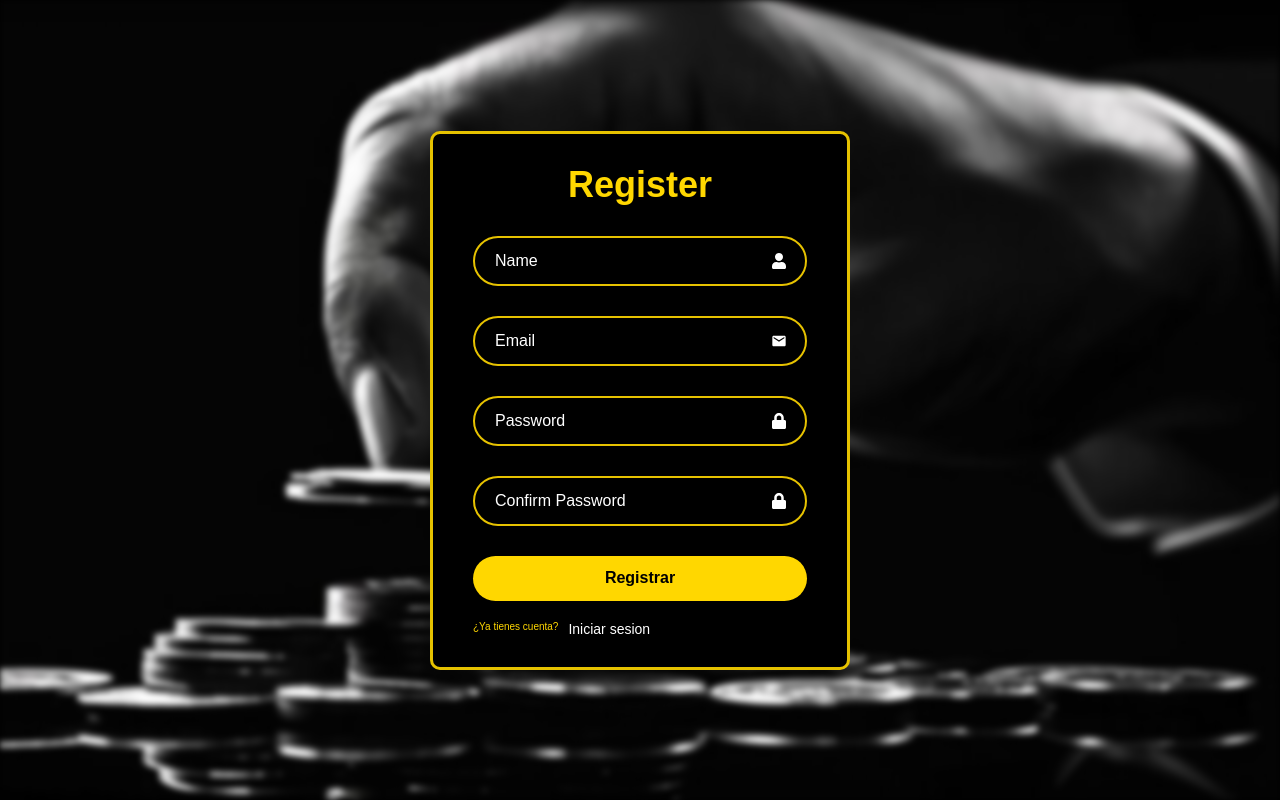
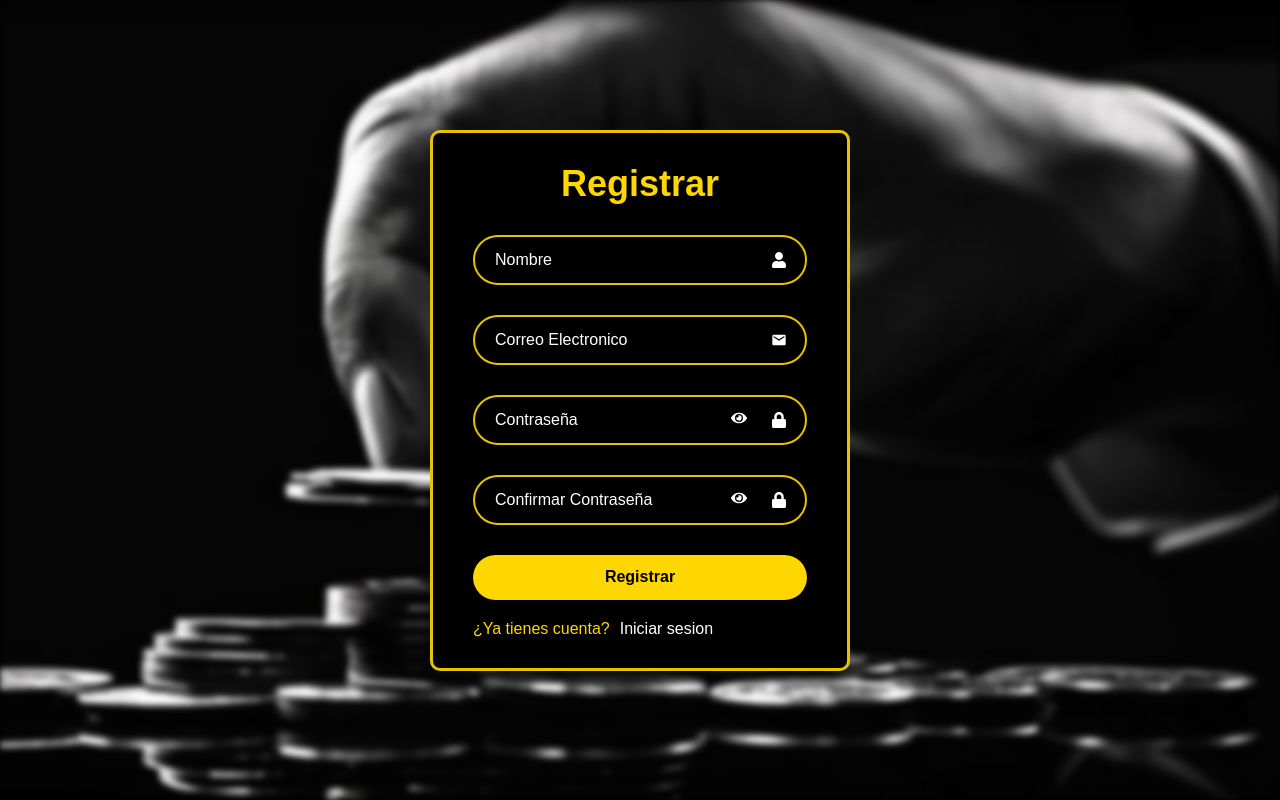
Before and after one commit to juanhcode/AssetMaker, a React (Create React App) app: page /register in a window 1280 px wide. Built offline with nearby package versions, Linux system fonts and the light colour scheme.

Commit message:
Fix: updated button styles and minor adjustments

```diff
--- a/src/App.js
+++ b/src/App.js
@@ -4,6 +4,7 @@ import Home from "./views/Home/Home";
 import Login from "./views/Login/Login";
 import Register from "./views/Register/Register";
 import GlobalStyle from '../src/assets/styles/GlobalStyle';
+import Info from "./components/information/Info";
 function App() {
   return (
     <div>
@@ -11,6 +12,7 @@ function App() {
       <BrowserRouter>
         <Routes>
           <Route path="/" element={<Home />} />
+          <Route path="/about" element={<Info/>}/>
           <Route path="/login" element={<Login />} />
           <Route path="/register" element={<Register />} />
           <Route path="*" element={<Home />} />
--- a/src/assets/colors.css
+++ b/src/assets/colors.css
@@ -29,6 +29,7 @@
   background-color: var(--secondary-color);
   color: #fff; /* Texto blanco sobre fondo negro */
 }
+
 .text-color {
   color: var(--text-color);
 }
--- a/src/assets/styles/Common.style.js
+++ b/src/assets/styles/Common.style.js
@@ -1,7 +1,7 @@
 import styled from 'styled-components';
 
 export const Button = styled.button`
-	padding: 2rem 3rem;
+	padding: 1.5rem 2.5rem;
 	border-radius: 3rem;
 	background: linear-gradient(
 		45deg,
@@ -11,14 +11,17 @@ export const Button = styled.button`
 	border: none;
 	outline: none;
 	color: var(--background-color);
-	font-size: 1rem;
+	font-size: 1.6rem;
+	font-weight: bold;
+	text-align: center;
 
-	&:haver {
+	&:hover {
 	    background: linear-gradient(
             45deg,
             var(--primary-hover-color) 0%,
-            var(--primary-color) 100%
+			var(--primary-color) 100%
         );
+		color: var(--secondary-contrast-color);
 		cursor: pointer;
 	}
 	&:active {
@@ -39,7 +42,6 @@ export const Container = styled.div`
 		padding: 0 2rem;
 	}
 `;
-
 export const NoRightPaddingContainer = styled.div`
 	padding: 0 0 0 10rem;
 	background: var(--background-color);
--- a/src/assets/styles/GlobalStyle.js
+++ b/src/assets/styles/GlobalStyle.js
@@ -3,13 +3,13 @@ import { createGlobalStyle } from 'styled-components';
 const GlobalStyle = createGlobalStyle`
 
 :root {
-    --DarkBlue: hsl(233, 26%, 24%);
-    --BrightYellow: hsl(51, 100%, 50%);
-    --DarkYellow: hsl(51, 100%, 50%);
-
-    --White: hsl(233, 8%, 111%);
-    --Black: hsl(0, 0%, 0%);
-    --GrayishBlue: hsl(210, 20%, 90%);
+  --primary-color: #ffd700; /* Amarillo brillante */
+  --primary-hover-color: #e6c200; /* Amarillo oscuro para hover */
+  --secondary-color: #000000; /* Negro */
+  --secondary-hover-color: #333333; /* Gris oscuro para hover */
+  --secondary-contrast-color: #fff;
+  --background-color: #000000; /* Fondo negro */
+  --text-color: #ffd700; /* Texto amarillo brillante */
 }
 
 *{
--- a/src/assets/styles/Typography.style.js
+++ b/src/assets/styles/Typography.style.js
@@ -28,7 +28,6 @@ export const H5 = styled.h5`
 	font-weight: 300;
 	color: var(--background-color);
 `;
-
 export const Para = styled.p`
 	font-size: 1.6rem;
 	color: var(--secondary-contrast-color);
--- a/src/components/Header.style.js
+++ b/src/components/Header.style.js
@@ -19,7 +19,6 @@ export const Nav = styled.nav`
 		max-width: 3rem;
 		display: none;
 	}
-
 	@media (max-width: 600px) {
 		button {
 			display: none;
@@ -31,8 +30,9 @@ export const Nav = styled.nav`
 `;
 export const Ul = styled.ul`
 	display: flex;
-	width: 50%;
-	justify-content: space-between;
+	width: 30%;
+	justify-content: space-around;
+	gap: 2rem;
 	@media (max-width: 600px) {
 		flex-direction: column;
 		width: 100%;
@@ -44,6 +44,7 @@ export const Ul = styled.ul`
 		padding: 4rem 0;
 		text-align: center;
 		transition: all 0.3s ease;
+		gap: 1.5rem;
 	}
 `;
 export const Li = styled.li`
--- a/src/views/Login/Login.css
+++ b/src/views/Login/Login.css
@@ -71,6 +71,16 @@
     font-size: 16px;
 }
 
+.toggle-password {
+    position: absolute;
+    right: 60px;
+    top: 50%;
+    transform: translateY(-50%);
+    cursor: pointer;
+    font-size: 18px;
+    color: var(--secondary-contrast-color);
+}
+
 .wrapper button {
     width: 100%;
     height: 45px;
@@ -84,7 +94,14 @@
     font-weight: 700;
 }
 
-.create-link{
+.create-link-i {
     display: flex;
     margin-top: 20px;
+    font-size: 1.6rem;
 }
+
+.error-message-i {
+    color: red;
+    margin-top: 10px;
+    font-size: 1.6rem;
+}
--- a/src/views/Login/Login.jsx
+++ b/src/views/Login/Login.jsx
@@ -1,68 +1,70 @@
 import React, { useState } from "react";
 import { Link, useNavigate } from "react-router-dom";
 import "./Login.css";
-import { FaUser, FaLock } from "react-icons/fa";
+import { FaUser, FaLock, FaEye, FaEyeSlash } from "react-icons/fa";
 
 function Login() {
   const [email, setEmail] = useState("");
   const [password, setPassword] = useState("");
   const [error, setError] = useState(null);
+  const [showPassword, setShowPassword] = useState(false);
   const navigate = useNavigate();
 
   const handleSubmit = async (e) => {
     e.preventDefault();
     setError(null);
-
     try {
       const response = await fetch(
         "https://mocki.io/v1/63693984-26bf-4687-90e7-a45c3ab2852e"
       );
-
       if (!response.ok) {
         setError("No existe el usuario");
       }
-
       const user = await response.json();
-
       if (user.email === email && user.password === password) {
         alert("Entraste mamawebo");
         navigate("/home");
       } else {
-        setError("Email or Password incorrect");
+        setError("Correo electrónico o contraseña incorrectos");
       }
     } catch (error) {
       setError(error.message);
     }
   };
+  const handleTogglePassword = () => {
+    setShowPassword(!showPassword);
+  };
 
   return (
     <div className="wrapper">
       <form onSubmit={handleSubmit} className="login-form">
-        <h1>Login</h1>
+        <h1>Iniciar Sesión</h1>
         <div className="input-box">
           <input
             type="email"
             value={email}
             onChange={(e) => setEmail(e.target.value)}
-            placeholder="Email"
+            placeholder="Correo Electronico"
             required
           />
           <FaUser className="icon" />
         </div>
         <div className="input-box">
           <input
-            type="password"
+            type={showPassword ? "text" : "password"}
             value={password}
             onChange={(e) => setPassword(e.target.value)}
-            placeholder="Password"
+            placeholder="Contraseña"
             required
           />
           <FaLock className="icon" />
+          <span className="toggle-password" onClick={handleTogglePassword}>
+            {showPassword ? <FaEyeSlash /> : <FaEye />}
+          </span>
         </div>
-
         <button type="submit">Iniciar Sesion</button>
-        {error && <p style={{ color: "red", marginTop: "10px" }}>{error}</p>}
-        <p className="create-link primary-color">¿No tienes cuenta?<Link to="/register" style={{ marginLeft: "10px" }}>Crear cuenta</Link></p>
+        {error && <p className="error-message-i">{error}</p>}
+        <p className="create-link-i primary-color">¿No tienes cuenta?<Link to="/register" style={{ marginLeft: "10px", fontSize: "1.6rem" }}>Crear cuenta</Link></p>
       </form>
     </div>
   );
--- a/src/views/Register/Register.css
+++ b/src/views/Register/Register.css
@@ -1,4 +1,4 @@
-.register-container{
+.register-container {
     position: relative;
     display: flex;
     justify-content: center;
@@ -83,3 +83,25 @@
     transform: translateY(-50%);
     font-size: 16px;
 }
+
+.create-link-r {
+    display: flex;
+    margin-top: 20px;
+    font-size: 1.6rem;
+}
+
+.error-message-r {
+    color: red;
+    margin-top: 10px;
+    font-size: 1.6rem;
+}
+
+.toggle-visibility {
+    position: absolute;
+    right: 60px;
+    top: 50%;
+    transform: translateY(-50%);
+    cursor: pointer;
+    font-size: 16px;
+    color: var(--secondary-contrast-color);
+}
--- a/src/views/Register/Register.jsx
+++ b/src/views/Register/Register.jsx
@@ -1,6 +1,6 @@
 import React, { useState } from "react";
 import "./Register.css"
-import { FaUser, FaLock } from "react-icons/fa";
+import { FaUser, FaLock, FaEye, FaEyeSlash } from "react-icons/fa";
 import { MdEmail } from "react-icons/md";
 import { Link } from "react-router-dom";
 
@@ -13,6 +13,8 @@ const Register = () => {
     });
 
     const [error, setError] = useState(null);
+    const [showPassword, setShowPassword] = useState(false);
+    const [showConfirmPassword, setShowConfirmPassword] = useState(false);
 
     const handleChange = (e) => {
         const { name, value } = e.target;
@@ -25,19 +27,17 @@ const Register = () => {
     const handleSubmit = (e) => {
         e.preventDefault();
         setError(null)
-
         if (formData.password !== formData.confirmPassword) {
-            setError("Passwords do not match");
+            setError("Las contraseñas no coinciden");
             return;
         }
-
         console.log(formData);
     };
 
     return (
         <section className="register-container">
             <form onSubmit={handleSubmit} className="register-form">
-                <h1>Register</h1>
+                <h1>Registrar</h1>
                 <div className="input-register">
                     <input
                         type="text"
@@ -45,7 +45,7 @@ const Register = () => {
                         name="name"
                         value={formData.name}
                         onChange={handleChange}
-                        placeholder="Name"
+                        placeholder="Nombre"
                         required
                     />
                     <FaUser className="icon" />
@@ -57,38 +57,44 @@ const Register = () => {
                         name="email"
                         value={formData.email}
                         onChange={handleChange}
-                        placeholder="Email"
+                        placeholder="Correo Electronico"
                         required
                     />
-                    <MdEmail className="icon"/>
+                    <MdEmail className="icon" />
                 </div>
                 <div className="input-register">
                     <input
-                        type="password"
+                        type={showPassword ? "text" : "password"}
                         id="password"
                         name="password"
                         value={formData.password}
                         onChange={handleChange}
-                        placeholder="Password"
+                        placeholder="Contraseña"
                         required
                     />
                     <FaLock className="icon" />
+                    <span className="toggle-visibility" onClick={() => setShowPassword(!showPassword)}>
+                        {showPassword ? <FaEyeSlash /> : <FaEye />}
+                    </span>
                 </div>
                 <div className="input-register">
                     <input
-                        type="password"
+                        type={showConfirmPassword ? "text" : "password"}
                         id="confirmPassword"
                         name="confirmPassword"
                         value={formData.confirmPassword}
                         onChange={handleChange}
-                        placeholder="Confirm Password"
+                        placeholder="Confirmar Contraseña"
                         required
                     />
                     <FaLock className="icon" />
+                    <span className="toggle-visibility" onClick={() => setShowConfirmPassword(!showConfirmPassword)}>
+                        {showConfirmPassword ? <FaEyeSlash /> : <FaEye />}
+                    </span>
                 </div>
                 <button type="submit">Registrar</button>
-                {error && <p style={{ color: "red", marginTop: "10px" }}>{error}</p>}
-                <p className="create-link primary-color">¿Ya tienes cuenta?<Link to="/login" style={{ marginLeft: "10px" }}>Iniciar sesion</Link></p>
+                {error && <p className="error-message-r">{error}</p>}
+                <p className="create-link-r primary-color">¿Ya tienes cuenta?<Link to="/login" style={{ marginLeft: "10px", fontSize: "1.6rem" }}>Iniciar sesion</Link></p>
             </form>
         </section>
     );
```
Also changed, not shown: src/components/Header.js (+1 -8 lines).
